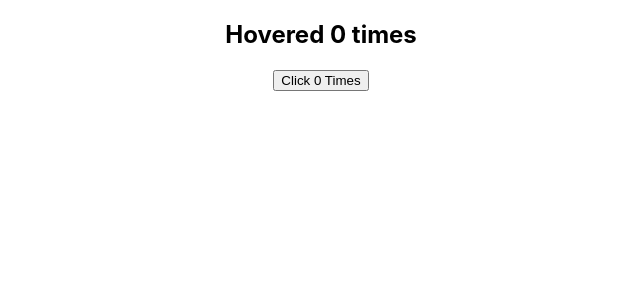
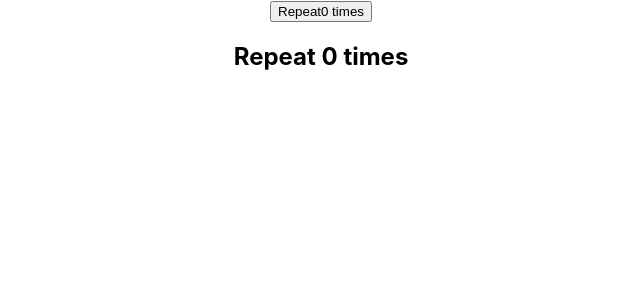
Before and after one commit to Samirkumar45/ReactProjects, a React (Create React App) app: page / in a window 1280 px wide. Shown: the top 300 px of the page, without its empty margins (319-959 px from the left). Built offline with nearby package versions, Linux system fonts and the light colour scheme.

Commit message:
new Components

```diff
--- a/src/App.js
+++ b/src/App.js
@@ -1,9 +1,12 @@
 // import logo from './logo.svg';
 import './App.css';
-import ClickCounter from './Components/ClickCounter';
+// import ClickCounter from './Components/ClickCounter';
 // import ErrorBoundary from './Components/ErrorBoundary';
 // import Hero from './Components/Hero';
-import HoverCounter from './Components/HoverCounter';
+// import HoverCounter from './Components/HoverCounter';
+import Counter from './Components/Counter';
+import HoverCounter2 from './Components/HoverCounter2';
+import ClickCounter2 from './Components/ClickCounter2';
 // import Portal2 from './Components/Portal2';
 // import PortalDemo from './Components/PortalDemo';
 // import RefsOlds from './Components/refsDemo';
@@ -43,9 +46,19 @@ function App() {
         <Hero heroname='Joker'></Hero>
       </ErrorBoundary> */}
 
-      <HoverCounter />
-      <ClickCounter />
+      {/* <HoverCounter />
+      <ClickCounter /> */}
 
+      <Counter
+        render={(count, increamentCount) => (
+          <ClickCounter2 count={count} increamentCount={increamentCount} />
+        )}
+      />
+      <Counter
+        render={(count, increamentCount) => (
+          <HoverCounter2 count={count} increamentCount={increamentCount} />
+        )}
+      />
     </div>
   );
 }
--- /dev/null
+++ b/src/Components/ClickCounter2.js
@@ -0,0 +1,10 @@
+import React, { Component } from 'react';
+
+class ClickCounter2 extends Component {
+  render() {
+    const { count, increamentCount } = this.props;
+    return <button onClick={increamentCount}>Repeat{count} times</button>;
+  }
+}
+
+export default ClickCounter2;
--- /dev/null
+++ b/src/Components/Counter.js
@@ -0,0 +1,23 @@
+import React, { Component } from 'react';
+
+class Counter extends Component {
+  constructor(props) {
+    super(props);
+
+    this.state = {
+      count: 0,
+    };
+  }
+  increamentCount = () => {
+    this.setState((prevState) => {
+      return { count: prevState.count + 1 };
+    });
+  };
+  render() {
+    return (
+      <div>{this.props.render(this.state.count, this.increamentCount)}</div>
+    );
+  }
+}
+
+export default Counter;
--- /dev/null
+++ b/src/Components/HoverCounter2.js
@@ -0,0 +1,10 @@
+import React, { Component } from 'react';
+
+export class HoverCounter2 extends Component {
+  render() {
+    const { count, increamentCount } = this.props;
+    return <h2 onMouseOver={increamentCount}>Repeat {count} times</h2>;
+  }
+}
+
+export default HoverCounter2;
```
